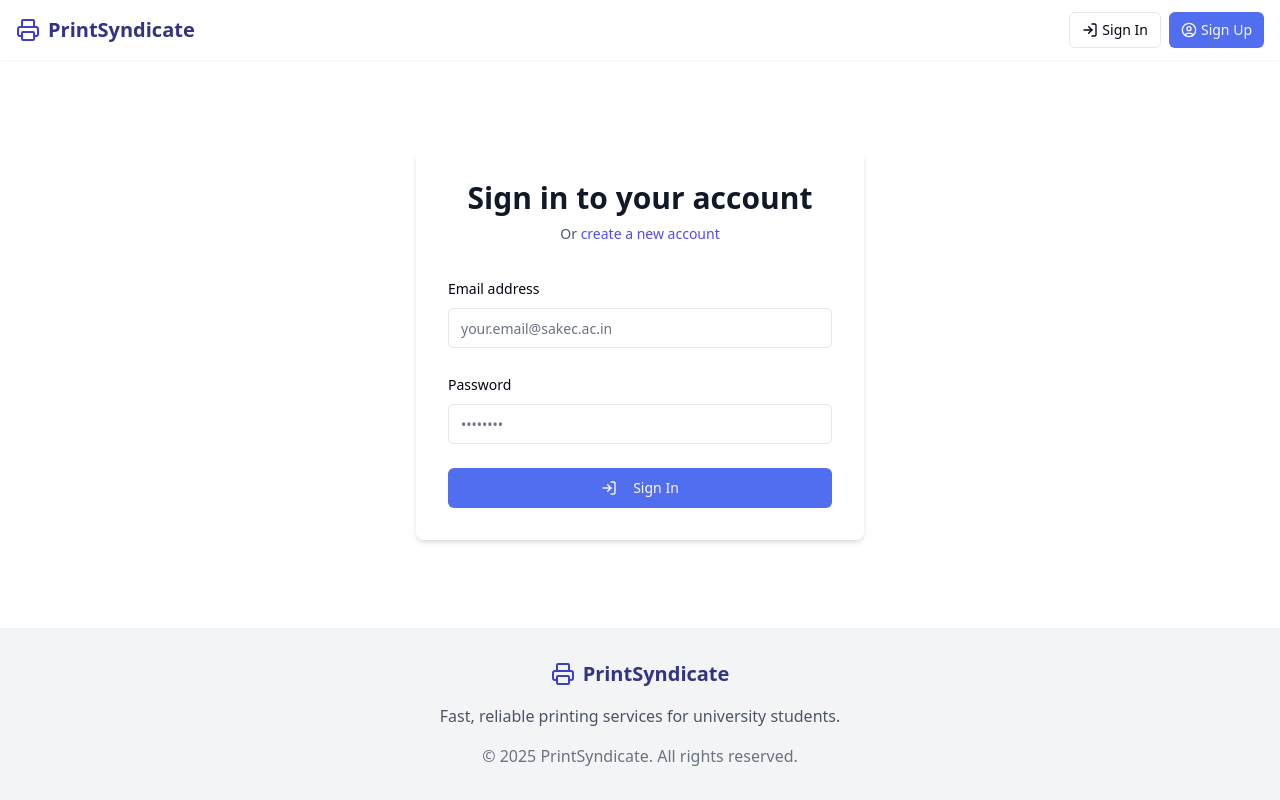
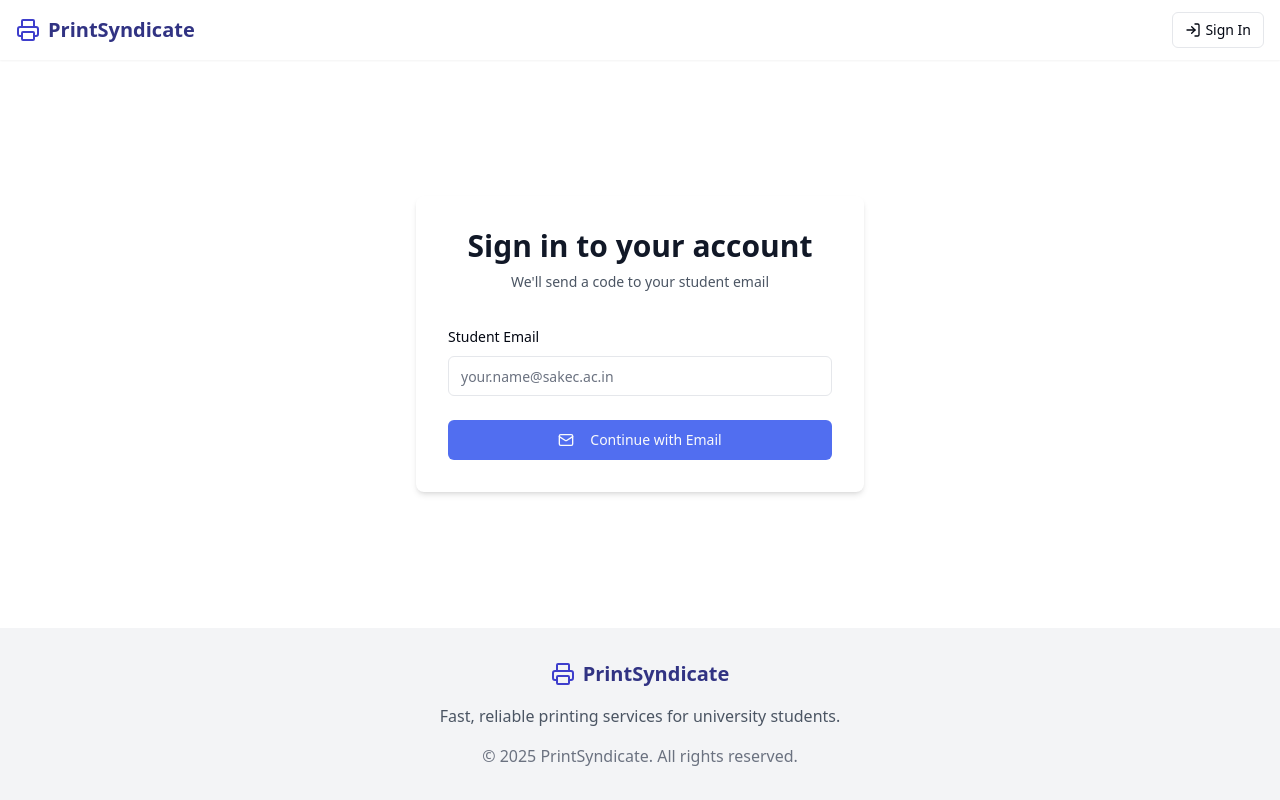
Before and after one commit to tanishqp2005/printsyndicate, a React (Vite) app: page /signin in a window 1280 px wide. Built offline with nearby package versions, Linux system fonts and the light colour scheme.

Commit message:
Refactor: Implement OTP-based sign in
Replaces the existing sign in page with an OTP-based login system using student email.

```diff
--- a/src/components/AuthButtons.tsx
+++ b/src/components/AuthButtons.tsx
@@ -31,7 +31,7 @@ const AuthButtons = () => {
   }
 
   return (
-    <div className="flex items-center gap-2">
+    <div className="flex items-center">
       <Link to="/signin">
         <Button
           variant="outline"
@@ -42,12 +42,6 @@ const AuthButtons = () => {
           <span className="hidden sm:inline">Sign In</span>
         </Button>
       </Link>
-      <Link to="/signup">
-        <Button size="sm" className="flex items-center gap-1">
-          <UserCircle className="h-4 w-4" />
-          <span className="hidden sm:inline">Sign Up</span>
-        </Button>
-      </Link>
     </div>
   );
 };
--- a/src/components/Navbar.tsx
+++ b/src/components/Navbar.tsx
@@ -1,7 +1,7 @@
 
 import React from 'react';
 import { Link } from 'react-router-dom';
-import { Printer, ShoppingBag } from 'lucide-react';
+import { Printer, ShoppingBag, User } from 'lucide-react';
 import AuthButtons from './AuthButtons';
 import { useAuth } from '@/contexts/AuthContext';
 
@@ -17,6 +17,7 @@ const Navbar = () => {
         </Link>
         <div className="flex gap-3 items-center">
           {isAuthenticated && (
+            <>
               <Link
                 to="/orders"
                 className="flex items-center gap-1 px-3 py-2 text-gray-700 hover:text-university-700 transition-colors"
@@ -24,6 +25,14 @@ const Navbar = () => {
                 <ShoppingBag className="h-5 w-5" />
                 <span className="hidden sm:inline">Orders</span>
               </Link>
+              <Link
+                to="/profile"
+                className="flex items-center gap-1 px-3 py-2 text-gray-700 hover:text-university-700 transition-colors"
+              >
+                <User className="h-5 w-5" />
+                <span className="hidden sm:inline">Profile</span>
+              </Link>
+            </>
           )}
           <AuthButtons />
           {isAuthenticated && (
--- a/src/components/RequireAuth.tsx
+++ b/src/components/RequireAuth.tsx
@@ -12,8 +12,11 @@ const RequireAuth: React.FC<RequireAuthProps> = ({ children }) => {
   const location = useLocation();
 
   if (isLoading) {
-    // You could show a loading spinner here
-    return <div className="flex items-center justify-center min-h-screen">Loading...</div>;
+    return (
+      <div className="flex items-center justify-center min-h-screen">
+        <div className="animate-spin rounded-full h-12 w-12 border-t-2 border-b-2 border-university-600"></div>
+      </div>
+    );
   }
 
   if (!isAuthenticated) {
--- a/src/pages/SignInPage.tsx
+++ b/src/pages/SignInPage.tsx
@@ -4,7 +4,7 @@ import { useNavigate, Link } from 'react-router-dom';
 import { zodResolver } from '@hookform/resolvers/zod';
 import { useForm } from 'react-hook-form';
 import { z } from 'zod';
-import { LogIn, Loader2 } from 'lucide-react';
+import { Mail, Loader2, ArrowRight } from 'lucide-react';
 
 import { Button } from '@/components/ui/button';
 import {
@@ -16,38 +16,81 @@ import {
   FormMessage,
 } from '@/components/ui/form';
 import { Input } from '@/components/ui/input';
+import {
+  InputOTP,
+  InputOTPGroup,
+  InputOTPSlot,
+} from '@/components/ui/input-otp';
 import { useAuth } from '@/contexts/AuthContext';
 import Navbar from '@/components/Navbar';
 import Footer from '@/components/Footer';
 
-const formSchema = z.object({
-  email: z.string().email('Please enter a valid email'),
-  password: z.string().min(6, 'Password must be at least 6 characters'),
+// Email form schema
+const emailFormSchema = z.object({
+  email: z
+    .string()
+    .email('Please enter a valid email')
+    .refine((email) => email.endsWith('@sakec.ac.in'), {
+      message: 'Only @sakec.ac.in email addresses are allowed',
+    }),
 });
 
-type FormValues = z.infer<typeof formSchema>;
+// OTP form schema
+const otpFormSchema = z.object({
+  otp: z.string().length(6, 'OTP must be 6 digits'),
+});
+
+type EmailFormValues = z.infer<typeof emailFormSchema>;
+type OTPFormValues = z.infer<typeof otpFormSchema>;
 
 const SignInPage = () => {
-  const { signIn } = useAuth();
+  const { requestOTP, verifyOTP } = useAuth();
   const navigate = useNavigate();
   const [isSubmitting, setIsSubmitting] = useState(false);
+  const [emailVerificationStep, setEmailVerificationStep] = useState(true);
+  const [email, setEmail] = useState('');
 
-  const form = useForm<FormValues>({
-    resolver: zodResolver(formSchema),
+  // Email form
+  const emailForm = useForm<EmailFormValues>({
+    resolver: zodResolver(emailFormSchema),
     defaultValues: {
       email: '',
-      password: '',
     },
   });
 
-  const onSubmit = async (data: FormValues) => {
+  // OTP form
+  const otpForm = useForm<OTPFormValues>({
+    resolver: zodResolver(otpFormSchema),
+    defaultValues: {
+      otp: '',
+    },
+  });
+
+  const onEmailSubmit = async (data: EmailFormValues) => {
     setIsSubmitting(true);
-    const success = await signIn(data.email, data.password);
+    const success = await requestOTP(data.email);
+    setIsSubmitting(false);
+
+    if (success) {
+      setEmail(data.email);
+      setEmailVerificationStep(false);
+    }
+  };
+
+  const onOTPSubmit = async (data: OTPFormValues) => {
+    setIsSubmitting(true);
+    const success = await verifyOTP(email, data.otp);
     setIsSubmitting(false);
 
     if (success) {
       navigate('/');
     }
+  };
+
+  const handleResendOTP = async () => {
+    setIsSubmitting(true);
+    await requestOTP(email);
+    setIsSubmitting(false);
   };
 
   return (
@@ -57,39 +100,32 @@ const SignInPage = () => {
       <main className="flex-1 flex items-center justify-center py-12 px-4 sm:px-6 lg:px-8">
         <div className="max-w-md w-full space-y-8 bg-white p-8 rounded-lg shadow-md">
           <div className="text-center">
-            <h2 className="text-3xl font-bold text-gray-900">Sign in to your account</h2>
+            <h2 className="text-3xl font-bold text-gray-900">
+              {emailVerificationStep ? 'Sign in to your account' : 'Enter verification code'}
+            </h2>
             <p className="mt-2 text-sm text-gray-600">
-              Or{' '}
-              <Link to="/signup" className="font-medium text-university-600 hover:text-university-500">
-                create a new account
-              </Link>
+              {emailVerificationStep
+                ? 'We\'ll send a code to your student email'
+                : `We've sent a 6-digit code to ${email}`}
             </p>
           </div>
 
-          <Form {...form}>
-            <form onSubmit={form.handleSubmit(onSubmit)} className="space-y-6">
+          {emailVerificationStep ? (
+            // Email Form
+            <Form {...emailForm}>
+              <form onSubmit={emailForm.handleSubmit(onEmailSubmit)} className="space-y-6">
                 <FormField
-                control={form.control}
+                  control={emailForm.control}
                   name="email"
                   render={({ field }) => (
                     <FormItem>
-                    <FormLabel>Email address</FormLabel>
+                      <FormLabel>Student Email</FormLabel>
                       <FormControl>
-                      <Input placeholder="your.email@sakec.ac.in" {...field} />
-                    </FormControl>
-                    <FormMessage />
-                  </FormItem>
-                )}
+                        <Input
+                          placeholder="your.name@sakec.ac.in"
+                          {...field}
+                          autoComplete="email"
                         />
-
-              <FormField
-                control={form.control}
-                name="password"
-                render={({ field }) => (
-                  <FormItem>
-                    <FormLabel>Password</FormLabel>
-                    <FormControl>
-                      <Input type="password" placeholder="••••••••" {...field} />
                       </FormControl>
                       <FormMessage />
                     </FormItem>
@@ -104,17 +140,83 @@ const SignInPage = () => {
                   {isSubmitting ? (
                     <>
                       <Loader2 className="mr-2 h-4 w-4 animate-spin" />
-                    Signing In...
+                      Sending code...
                     </>
                   ) : (
                     <>
-                    <LogIn className="mr-2 h-4 w-4" />
-                    Sign In
+                      <Mail className="mr-2 h-4 w-4" />
+                      Continue with Email
                     </>
                   )}
                 </Button>
               </form>
             </Form>
+          ) : (
+            // OTP Verification Form
+            <Form {...otpForm}>
+              <form onSubmit={otpForm.handleSubmit(onOTPSubmit)} className="space-y-6">
+                <FormField
+                  control={otpForm.control}
+                  name="otp"
+                  render={({ field }) => (
+                    <FormItem>
+                      <FormLabel>Verification Code</FormLabel>
+                      <FormControl>
+                        <InputOTP maxLength={6} {...field}>
+                          <InputOTPGroup>
+                            <InputOTPSlot index={0} />
+                            <InputOTPSlot index={1} />
+                            <InputOTPSlot index={2} />
+                            <InputOTPSlot index={3} />
+                            <InputOTPSlot index={4} />
+                            <InputOTPSlot index={5} />
+                          </InputOTPGroup>
+                        </InputOTP>
+                      </FormControl>
+                      <FormMessage />
+                    </FormItem>
+                  )}
+                />
+
+                <div className="text-center">
+                  <button
+                    type="button"
+                    onClick={handleResendOTP}
+                    className="text-university-600 hover:text-university-700 text-sm"
+                    disabled={isSubmitting}
+                  >
+                    Resend code
+                  </button>
+                </div>
+
+                <Button
+                  type="submit"
+                  className="w-full"
+                  disabled={isSubmitting}
+                >
+                  {isSubmitting ? (
+                    <>
+                      <Loader2 className="mr-2 h-4 w-4 animate-spin" />
+                      Verifying...
+                    </>
+                  ) : (
+                    <>
+                      <ArrowRight className="mr-2 h-4 w-4" />
+                      Verify and Sign In
+                    </>
+                  )}
+                </Button>
+
+                <button
+                  type="button"
+                  onClick={() => setEmailVerificationStep(true)}
+                  className="text-university-600 hover:text-university-700 text-sm w-full"
+                >
+                  Use a different email
+                </button>
+              </form>
+            </Form>
+          )}
         </div>
       </main>
 
```
Also changed, not shown: src/contexts/AuthContext.tsx (+88 -52 lines). Lines whose indentation alone changed are shown as unchanged.
